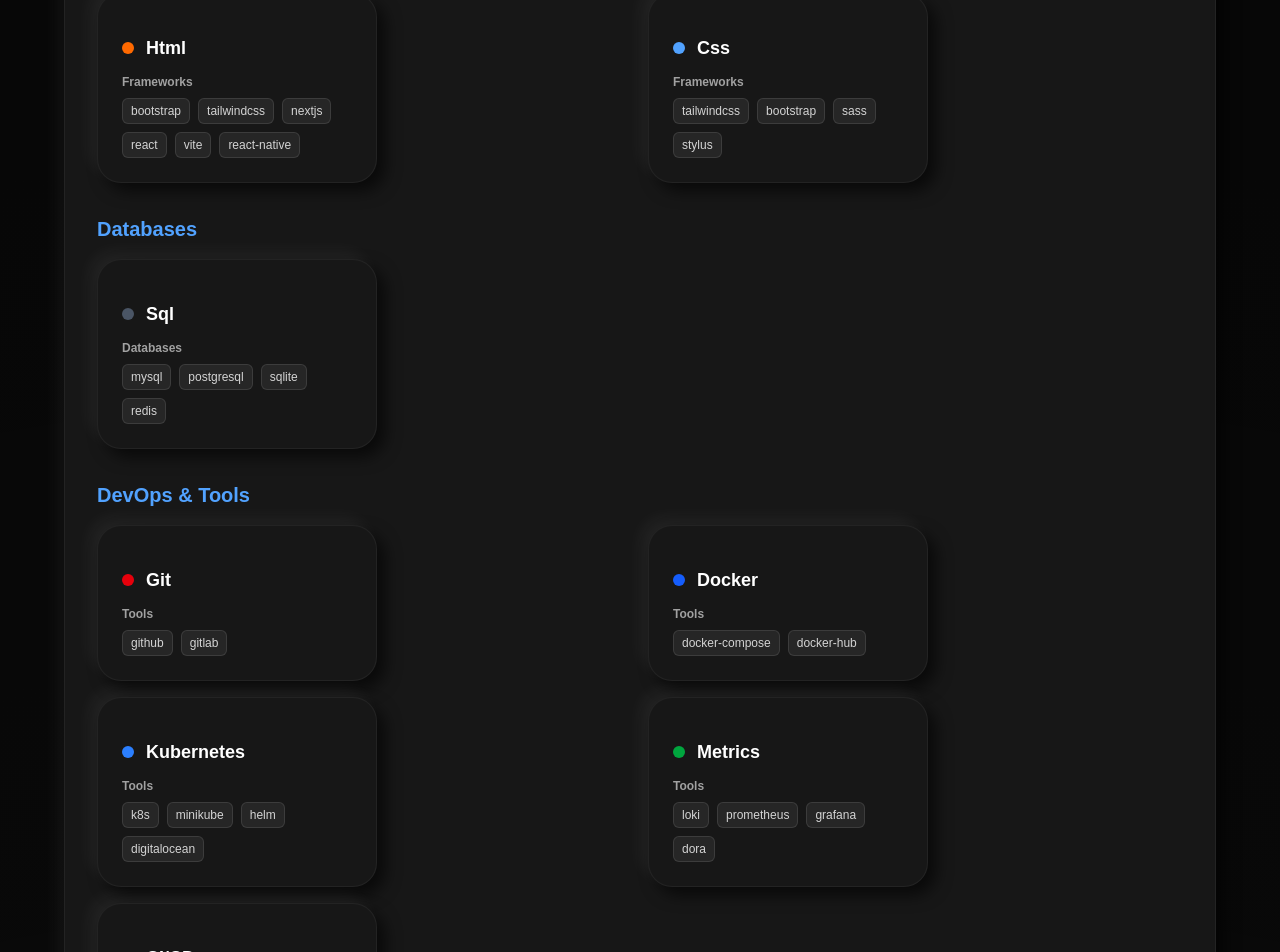
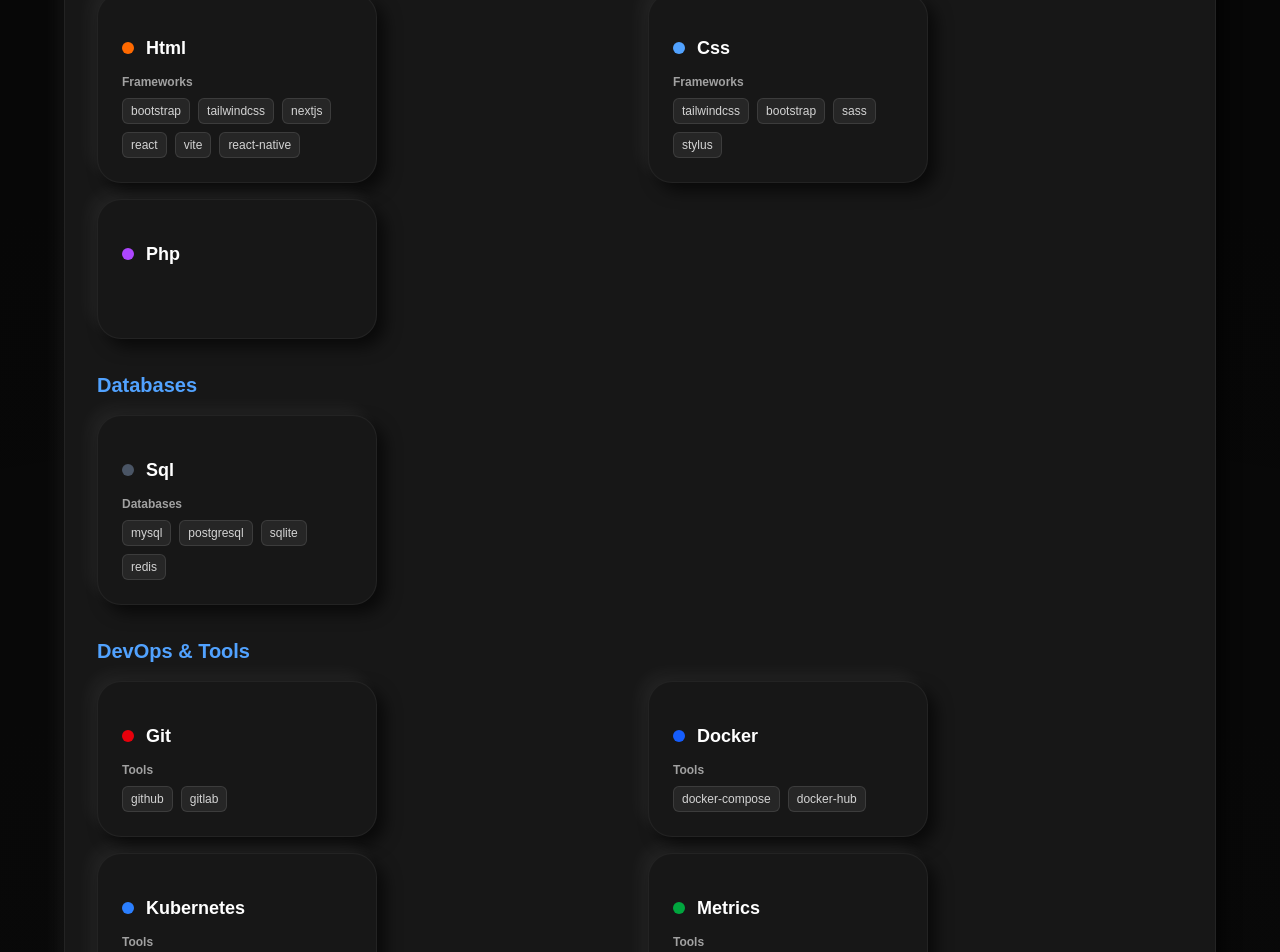
Before and after one commit to Malcolmston/Malcolmston.github.io, a Next.js app: page / in a window 1280 px wide. Shown: the part 2853-3805 px from the top of the page. Built offline with nearby package versions, Linux system fonts and the light colour scheme.

Commit message:
feat: add PHP to Web Technologies category and skill color mapping in skills.tsx

```diff
--- a/app/skills.tsx
+++ b/app/skills.tsx
@@ -24,7 +24,7 @@
             ['java', 'c', 'c++', 'c#', 'python', 'javascript', 'typescript', 'swift', 'go'].includes(s.name.toLowerCase())
         ),
         'Web Technologies': skills.filter(s =>
-            ['html', 'css'].includes(s.name.toLowerCase())
+            ['html', 'css', "php"].includes(s.name.toLowerCase())
         ),
         'Databases': skills.filter(s =>
             s.name.toLowerCase() === 'sql'
@@ -52,7 +52,8 @@
             'swift': 'bg-orange-600',
             'go': 'bg-cyan-600',
             'metrics': 'bg-green-600',
-            'ci/cd': 'bg-pink-600'
+            'ci/cd': 'bg-pink-600',
+            'php': 'bg-purple-500'
         };
         return colors[skillName.toLowerCase()] || 'bg-neutral-600';
     };
```
